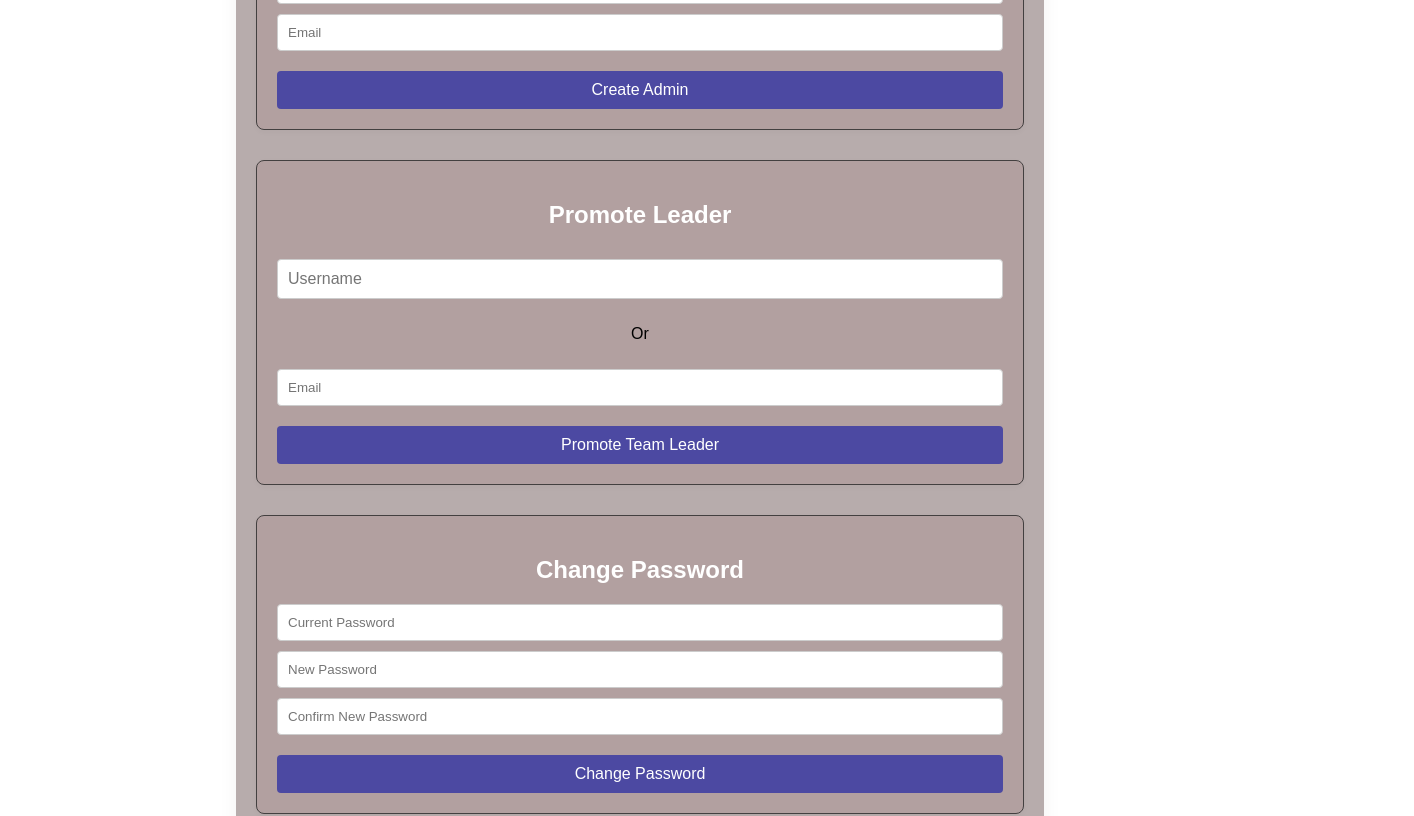
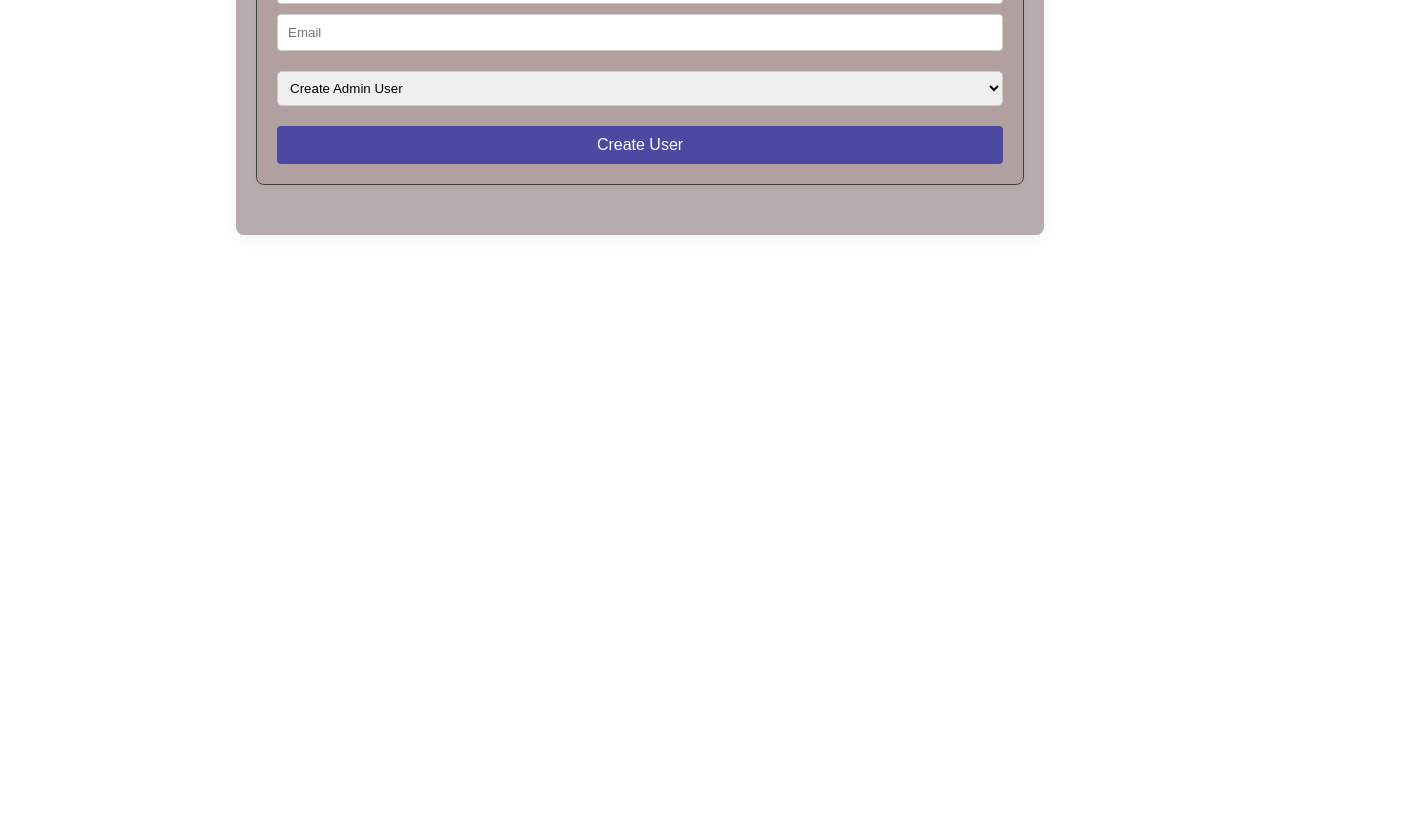
Before and after one commit to miacheng2/CITS5206-capstone, a React (Create React App) app in the folder Front_end/: page /AdminUserManagement in a window 1280 px wide. Shown: the part 380-1196 px from the top of the page, 1414 px wide, since content can reach past the window. After the commit the page ends 800 px from the top, so only its background shows below. Built offline with nearby package versions, Linux system fonts and the light colour scheme; sample sign-in values are in the browser's storage.

Commit message:
update create user and team leader

```diff
--- a/Front_end/src/components/AdminUserManagement.js
+++ b/Front_end/src/components/AdminUserManagement.js
@@ -1,117 +1,41 @@
-import React, { useState, useEffect } from 'react';
+import React, { useState } from 'react';
 import axios from 'axios';
 import styles from './styles/AdminUserManagement.module.css';
 
 const AdminUserManagement = ({ userProfile }) => {
-    const [createUser, setCreateUser] = useState({
+    const [user, setUser] = useState({
         username: '',
         password: '',
-        email: ''
-    });
-    const [promoteLeader, setPromoteLeader] = useState({
-        username: '',
-        email: ''
-    });
-
-    const [passwordData, setPasswordData] = useState({
-        currentPassword: '',
-        newPassword: '',
-        confirmPassword: ''
+        email: '',
+        role: 'admin'  // 默认选项为管理员
     });
 
     const [createSuccessMessage, setCreateSuccessMessage] = useState('');
     const [createErrorMessage, setCreateErrorMessage] = useState('');
-    const [editSuccessMessage, setEditSuccessMessage] = useState('');
-    const [editErrorMessage, setEditErrorMessage] = useState('');
-    const [passwordSuccessMessage, setPasswordSuccessMessage] = useState('');
-    const [passwordErrorMessage, setPasswordErrorMessage] = useState('');
 
-    useEffect(() => {
-        if (promoteLeader.username || promoteLeader.email) {
-            setEditErrorMessage('');
-        }
-    }, [promoteLeader]);
-
-    // const fetchProfile = async () => {
-    //     try {
-    //         const response = await axios.get('http://localhost:8000/api/get-profile/');
-    //         setEditErrorMessage('');
-    //     } catch (error) {
-    //         console.error('Failed to fetch profile:', error.response ? error.response.data : error.message);
-    //         setEditErrorMessage('Failed to load profile information.');
-    //     }
-    // };
-
-    const handleCreateInputChange = (event) => {
+    const handleInputChange = (event) => {
         const { name, value } = event.target;
-        setCreateUser(prev => ({ ...prev, [name]: value }));
+        setUser(prev => ({ ...prev, [name]: value }));
     };
 
-    const handlePromoteLeaderChange = (event) => {
-        const { name, value } = event.target;
-        setPromoteLeader(prev => ({ ...prev, [name]: value }));
-    };
-    const handlePasswordChange = (event) => {
-        const { name, value } = event.target;
-        setPasswordData(prev => ({ ...prev, [name]: value }));
-    };
-
-    const handleCreateSubmit = async (e) => {
+    const handleSubmit = async (e) => {
         e.preventDefault();
         try {
-            const response = await axios.post('http://localhost:8000/api/create-admin/', {
-                username: createUser.username,
-                password: createUser.password,
-                email: createUser.email,
+            const endpoint = user.role === 'admin' ? 'create-admin' : 'create-leader';
+            const response = await axios.post(`http://localhost:8000/api/${endpoint}/`, {
+                username: user.username,
+                password: user.password,
+                email: user.email,
             });
 
             if (response.status === 201) {
-                setCreateSuccessMessage('Admin user created successfully!');
+                setCreateSuccessMessage(`${user.role === 'admin' ? 'Admin' : 'Team leader'} user created successfully!`);
                 setCreateErrorMessage('');
-                setCreateUser({ username: '', password: '', email: '' }); // Clear form fields
+                setUser({ username: '', password: '', email: '', role: 'admin' }); // Clear form fields
             }
         } catch (error) {
             setCreateSuccessMessage('');
-            setCreateErrorMessage('Failed to create admin user. Please try again.');
-            console.error('Error:', error.response ? error.response.data : error.message);
-        }
-    };
-
-    const handlePromoteLeaderSubmit = async (e) => {
-        e.preventDefault();
-        try {
-            const response = await axios.post('http://localhost:8000/api/promote-leader/', promoteLeader);
-            setEditSuccessMessage(response.data.message);
-            setEditErrorMessage('');
-        } catch (error) {
-            setEditErrorMessage(error.response.data.error || 'An error occurred');
-            setEditSuccessMessage('');
-        }
-    };
-
-    const handlePasswordSubmit = async (event) => {
-        event.preventDefault();
-        if (passwordData.newPassword !== passwordData.confirmPassword) {
-            setPasswordErrorMessage('New password and confirm password do not match.');
-            return;
-        }
-
-        try {
-            const response = await axios.put('http://localhost:8000/api/change-password/', {
-                current_password: passwordData.currentPassword,
-                new_password: passwordData.newPassword
-            }, {
-                headers: {
-                    'Authorization': `Bearer ${localStorage.getItem('token')}`
-                }
-            });
-
-            if (response.status === 200) {
-                setPasswordSuccessMessage("Password changed successfully.");
-                setPasswordErrorMessage('');
-            }
-        } catch (error) {
-            setPasswordErrorMessage("Failed to change password. Please check your current password and try again.");
+            setCreateErrorMessage('Failed to create user. Please try again.');
             console.error('Error:', error.response ? error.response.data : error.message);
         }
     };
@@ -121,95 +45,45 @@ const AdminUserManagement = ({ userProfile }) => {
             <h2>Admin Management</h2>
 
             <div className={styles.feature}>
-                <h2>Create Admin User</h2>
-                <form onSubmit={handleCreateSubmit} className={styles.form}>
+                <h2>Create Admin User or Team Leader</h2>
+                <form onSubmit={handleSubmit} className={styles.form}>
                     <input
                         name="username"
                         type="text"
                         placeholder="Username"
-                        value={createUser.username}
-                        onChange={handleCreateInputChange}
+                        value={user.username}
+                        onChange={handleInputChange}
                         required
                     />
                     <input
                         name="password"
                         type="password"
                         placeholder="Password"
-                        value={createUser.password}
-                        onChange={handleCreateInputChange}
+                        value={user.password}
+                        onChange={handleInputChange}
                         required
                     />
                     <input
                         name="email"
                         type="email"
                         placeholder="Email"
-                        value={createUser.email}
-                        onChange={handleCreateInputChange}
+                        value={user.email}
+                        onChange={handleInputChange}
                         required
                     />
-                    <button type="submit">Create Admin</button>
+                    <select
+                        name="role"
+                        value={user.role}
+                        onChange={handleInputChange}
+                        required
+                    >
+                        <option value="admin">Create Admin User</option>
+                        <option value="leader">Create Team Leader</option>
+                    </select>
+                    <button type="submit">Create User</button>
                 </form>
                 {createSuccessMessage && <p className={styles.successMessage}>{createSuccessMessage}</p>}
                 {createErrorMessage && <p className={styles.errorMessage}>{createErrorMessage}</p>}
-            </div>
-
-            {/* PromoteLeader Section */}
-            <div className={styles.feature}>
-                <h2>Promote Leader</h2>
-                <form onSubmit={handlePromoteLeaderSubmit} className={styles.form}>
-                    <input
-                        name="username"
-                        type="text"
-                        placeholder="Username"
-                        value={promoteLeader.username}
-                        onChange={handlePromoteLeaderChange}
-                    />
-                    <p>Or</p>
-                    <input
-                        name="email"
-                        type="email"
-                        placeholder="Email"
-                        value={promoteLeader.email}
-                        onChange={handlePromoteLeaderChange}
-                    />
-                    <button type="submit">Promote Team Leader</button>
-                </form>
-                {editSuccessMessage && <p className={styles.successMessage}>{editSuccessMessage}</p>}
-                {editErrorMessage && <p className={styles.errorMessage}>{editErrorMessage}</p>}
-            </div>
-
-            {/* Change Password Section */}
-            <div className={styles.feature}>
-                <h2>Change Password</h2>
-                <form onSubmit={handlePasswordSubmit} className={styles.form}>
-                    <input
-                        name="currentPassword"
-                        type="password"
-                        placeholder="Current Password"
-                        value={passwordData.currentPassword}
-                        onChange={handlePasswordChange}
-                        required
-                    />
-                    <input
-                        name="newPassword"
-                        type="password"
-                        placeholder="New Password"
-                        value={passwordData.newPassword}
-                        onChange={handlePasswordChange}
-                        required
-                    />
-                    <input
-                        name="confirmPassword"
-                        type="password"
-                        placeholder="Confirm New Password"
-                        value={passwordData.confirmPassword}
-                        onChange={handlePasswordChange}
-                        required
-                    />
-                    <button type="submit">Change Password</button>
-                </form>
-                {passwordSuccessMessage && <p className={styles.successMessage}>{passwordSuccessMessage}</p>}
-                {passwordErrorMessage && <p className={styles.errorMessage}>{passwordErrorMessage}</p>}
             </div>
         </div>
     );
--- a/Front_end/src/components/Navbar.js
+++ b/Front_end/src/components/Navbar.js
@@ -24,6 +24,12 @@ function Navbar({ logout }) {
             </nav>
             <div className={styles.leftDiv}>
                 <button
+                    className={styles.passwordButton}
+                    onClick={logout}
+                >
+                    <b>change password</b>
+                </button>
+                <button
                     className={styles.logoutButton}
                     onClick={logout}
                 >
```
